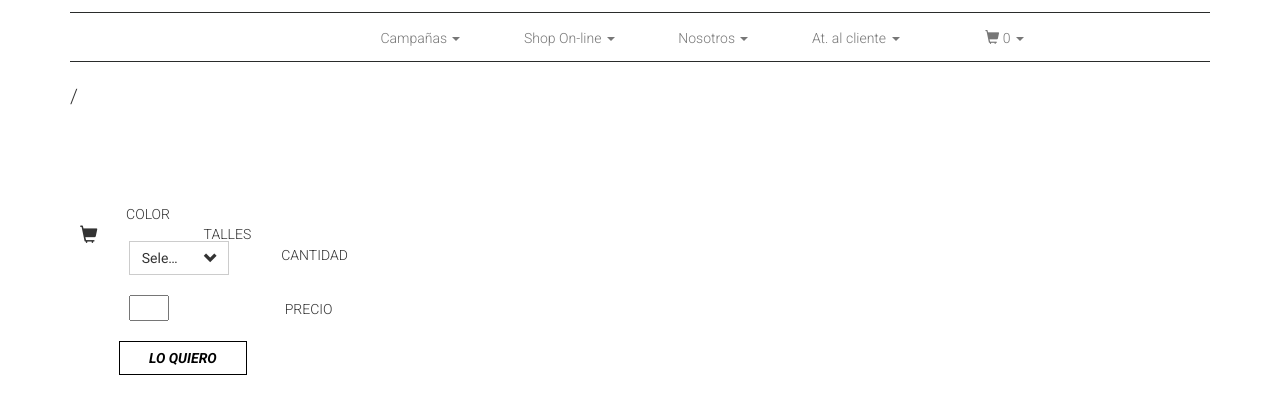
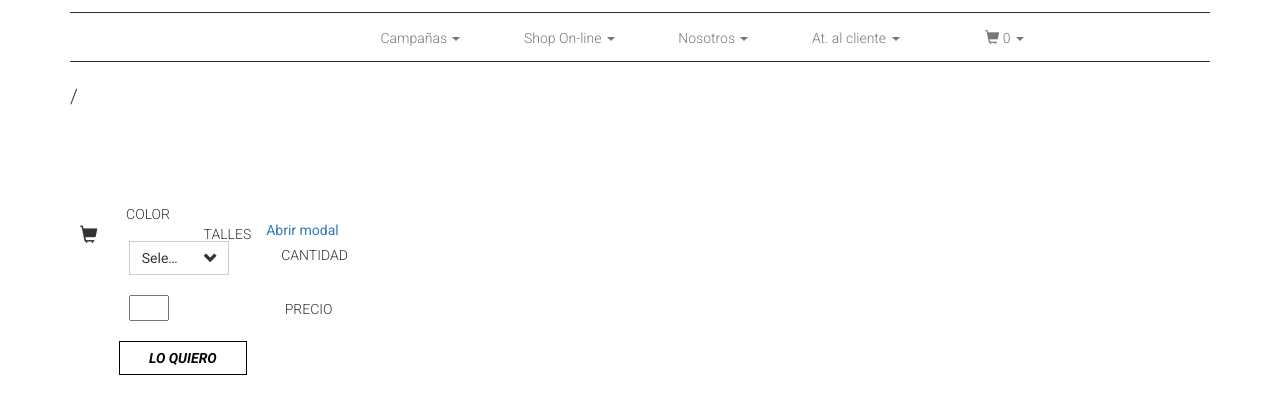
Before and after one commit to PiaZaniboni/Palapenia, a PHP site: page /palapenia/producto.php?idp=1 in a window 1280 px wide. Shown: the part 121-523 px from the top of the page. Run offline with PHP 8.4, Linux system fonts and the light colour scheme; data that the repository does not hold is empty; some libraries are stand-ins or nearby versions.

Commit message:
fotter cambio

```diff
--- a/css/custom.css
+++ b/css/custom.css
@@ -265,7 +265,7 @@ ul.dropdown-menu > li > a{
   margin-top: 30px;
   width: 100%;
   width: 100vw;
-  background-image: url("../images/S2.jpg");
+  background-image: url("../images/S10.jpg");
   background-repeat: no-repeat;
   background-position: center;
   background-size: cover;
--- a/footer-info.php
+++ b/footer-info.php
@@ -8,7 +8,7 @@
               <li>
                   <a href="https://www.facebook.com/indumentariapalapenia/" target="_blank">
                       <i class="fa-li fa fa-facebook-square fa-lg fa-inverse" aria-hidden="true" ></i>
-                      IndumentariaPalapenia
+                      Palapenia
                   </a>
               </li>
               <li>
@@ -20,8 +20,8 @@
               <li>
                   <a href="">
                       <i class="fa-li fa fa-envelope-o fa-lg fa-inverse" aria-hidden="true"></i>
-                      Mayoristas: ventas@palapenia.com </br>
-                      Minoristas: info@palapenia.com
+
+                       info@palapenia.com
                   </a>
               </li>
 
--- a/producto.php
+++ b/producto.php
@@ -107,6 +107,32 @@
                     </ul>
                 </a>
               </div>
+
+              <div class="tablatalles">
+                <a href="#tabla-de-talles" data-toggle="modal" data-target="#miModal">
+                  Abrir modal
+                </a>
+
+                <div class="modal fade" id="tabla-de-talles" tabindex="-1" role="dialog" aria-labelledby="myModalLabel" aria-hidden="true">
+                  <div class="modal-dialog" role="document">
+                    <div class="modal-content">
+                      <div class="modal-header">
+                        <button type="button" class="close" data-dismiss="modal" aria-label="Close">
+                          <span aria-hidden="true">&times;</span>
+                        </button>
+                        <h4 class="modal-title" id="myModalLabel">Esto es un modal</h4>
+                      </div>
+                      <div class="modal-body">
+                        <img src="images/tabladetalles2.png" class="img-responsive">
+                      </div>
+                    </div>
+                  </div>
+                </div>
+
+              </div>
+
+
+
                     <label class=" col-sm-4 control-label">CANTIDAD</label>
                     <div class="col-sm-8">
                       <div>
```
Also changed, not shown: images/S10.jpg (added).
